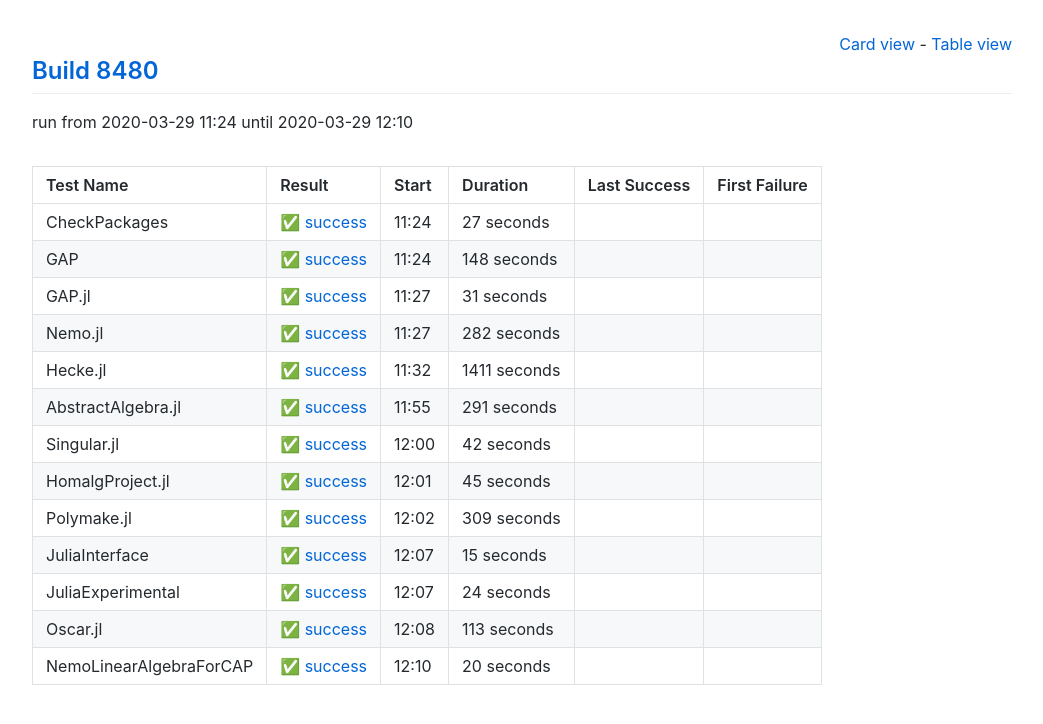
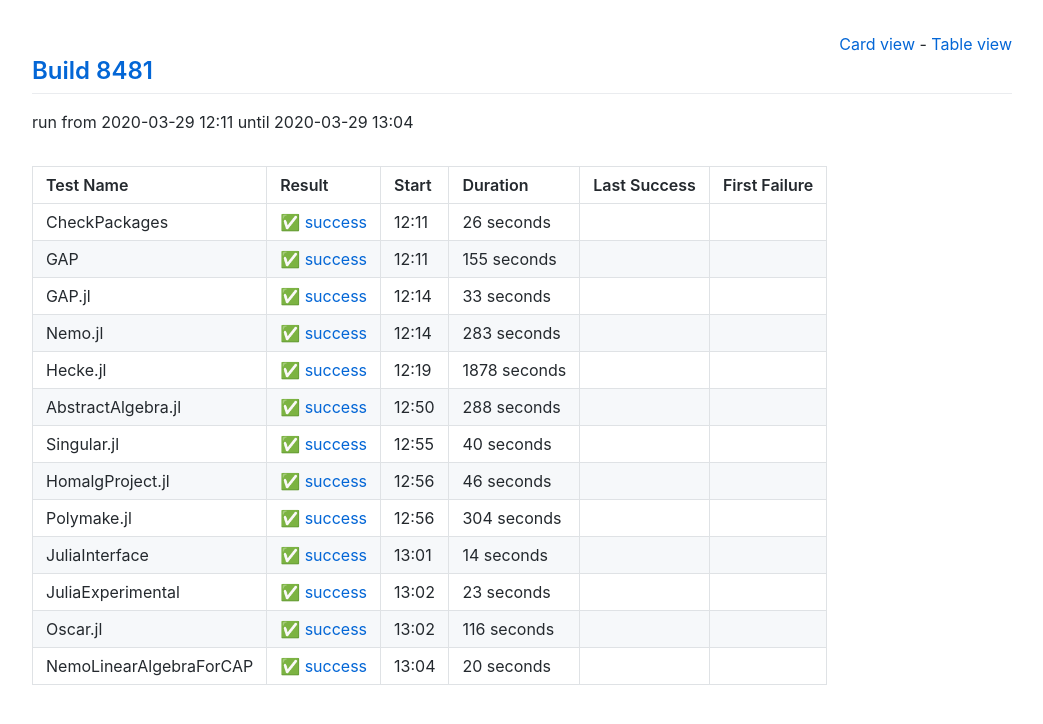
Before and after one commit to oscar-system/oscar-ci-status, a Jekyll site: the page built from table.html, in a window 1280 px wide. Shown: the top 724 px of the page, without its empty margins (118-1161 px from the left). Built offline with Jekyll 4.4.1, drawn with Linux system fonts in a browser that asks for light colours.

Commit message:
Build 8481

```diff
--- a/_data/ci.yml
+++ b/_data/ci.yml
@@ -1,137 +1,137 @@
-build: 8480
-build_url: https://oscarci.mathematik.uni-kl.de/job/oscar/8480/
+build: 8481
+build_url: https://oscarci.mathematik.uni-kl.de/job/oscar/8481/
 job: oscar
 tests:
-- duration: 27
+- duration: 26
   exitcode: 0
   first_failure: false
   first_failure_url: null
   last_success: false
   last_success_url: null
-  log: https://oscarci.mathematik.uni-kl.de/job/oscar/8480/artifact/logs/build-8480/CheckPackages.log
+  log: https://oscarci.mathematik.uni-kl.de/job/oscar/8481/artifact/logs/build-8481/CheckPackages.log
   name: CheckPackages
-  start: 2020-03-29 11:24
+  start: 2020-03-29 12:11
   status: success
   success: true
-- duration: 148
+- duration: 155
   exitcode: 0
   first_failure: false
   first_failure_url: null
   last_success: false
   last_success_url: null
-  log: https://oscarci.mathematik.uni-kl.de/job/oscar/8480/artifact/logs/build-8480/GAP.log
+  log: https://oscarci.mathematik.uni-kl.de/job/oscar/8481/artifact/logs/build-8481/GAP.log
   name: GAP
-  start: 2020-03-29 11:24
+  start: 2020-03-29 12:11
   status: success
   success: true
-- duration: 31
+- duration: 33
   exitcode: 0
   first_failure: false
   first_failure_url: null
   last_success: false
   last_success_url: null
-  log: https://oscarci.mathematik.uni-kl.de/job/oscar/8480/artifact/logs/build-8480/GAP.jl.log
+  log: https://oscarci.mathematik.uni-kl.de/job/oscar/8481/artifact/logs/build-8481/GAP.jl.log
   name: GAP.jl
-  start: 2020-03-29 11:27
+  start: 2020-03-29 12:14
   status: success
   success: true
-- duration: 282
+- duration: 283
   exitcode: 0
   first_failure: false
   first_failure_url: null
   last_success: false
   last_success_url: null
-  log: https://oscarci.mathematik.uni-kl.de/job/oscar/8480/artifact/logs/build-8480/Nemo.jl.log
+  log: https://oscarci.mathematik.uni-kl.de/job/oscar/8481/artifact/logs/build-8481/Nemo.jl.log
   name: Nemo.jl
-  start: 2020-03-29 11:27
+  start: 2020-03-29 12:14
   status: success
   success: true
-- duration: 1411
+- duration: 1878
   exitcode: 0
   first_failure: false
   first_failure_url: null
   last_success: false
   last_success_url: null
-  log: https://oscarci.mathematik.uni-kl.de/job/oscar/8480/artifact/logs/build-8480/Hecke.jl.log
+  log: https://oscarci.mathematik.uni-kl.de/job/oscar/8481/artifact/logs/build-8481/Hecke.jl.log
   name: Hecke.jl
-  start: 2020-03-29 11:32
+  start: 2020-03-29 12:19
   status: success
   success: true
-- duration: 291
+- duration: 288
   exitcode: 0
   first_failure: false
   first_failure_url: null
   last_success: false
   last_success_url: null
-  log: https://oscarci.mathematik.uni-kl.de/job/oscar/8480/artifact/logs/build-8480/AbstractAlgebra.jl.log
+  log: https://oscarci.mathematik.uni-kl.de/job/oscar/8481/artifact/logs/build-8481/AbstractAlgebra.jl.log
   name: AbstractAlgebra.jl
-  start: 2020-03-29 11:55
+  start: 2020-03-29 12:50
   status: success
   success: true
-- duration: 42
+- duration: 40
   exitcode: 0
   first_failure: false
   first_failure_url: null
   last_success: false
   last_success_url: null
-  log: https://oscarci.mathematik.uni-kl.de/job/oscar/8480/artifact/logs/build-8480/Singular.jl.log
+  log: https://oscarci.mathematik.uni-kl.de/job/oscar/8481/artifact/logs/build-8481/Singular.jl.log
   name: Singular.jl
-  start: 2020-03-29 12:00
+  start: 2020-03-29 12:55
   status: success
   success: true
-- duration: 45
+- duration: 46
   exitcode: 0
   first_failure: false
   first_failure_url: null
   last_success: false
   last_success_url: null
-  log: https://oscarci.mathematik.uni-kl.de/job/oscar/8480/artifact/logs/build-8480/HomalgProject.jl.log
+  log: https://oscarci.mathematik.uni-kl.de/job/oscar/8481/artifact/logs/build-8481/HomalgProject.jl.log
   name: HomalgProject.jl
-  start: 2020-03-29 12:01
+  start: 2020-03-29 12:56
   status: success
   success: true
-- duration: 309
+- duration: 304
   exitcode: 0
   first_failure: false
   first_failure_url: null
   last_success: false
   last_success_url: null
-  log: https://oscarci.mathematik.uni-kl.de/job/oscar/8480/artifact/logs/build-8480/Polymake.jl.log
+  log: https://oscarci.mathematik.uni-kl.de/job/oscar/8481/artifact/logs/build-8481/Polymake.jl.log
   name: Polymake.jl
-  start: 2020-03-29 12:02
+  start: 2020-03-29 12:56
   status: success
   success: true
-- duration: 15
+- duration: 14
   exitcode: 0
   first_failure: false
   first_failure_url: null
   last_success: false
   last_success_url: null
-  log: https://oscarci.mathematik.uni-kl.de/job/oscar/8480/artifact/logs/build-8480/JuliaInterface.log
+  log: https://oscarci.mathematik.uni-kl.de/job/oscar/8481/artifact/logs/build-8481/JuliaInterface.log
   name: JuliaInterface
-  start: 2020-03-29 12:07
+  start: 2020-03-29 13:01
   status: success
   success: true
-- duration: 24
+- duration: 23
   exitcode: 0
   first_failure: false
   first_failure_url: null
   last_success: false
   last_success_url: null
-  log: https://oscarci.mathematik.uni-kl.de/job/oscar/8480/artifact/logs/build-8480/JuliaExperimental.log
+  log: https://oscarci.mathematik.uni-kl.de/job/oscar/8481/artifact/logs/build-8481/JuliaExperimental.log
   name: JuliaExperimental
-  start: 2020-03-29 12:07
+  start: 2020-03-29 13:02
   status: success
   success: true
-- duration: 113
+- duration: 116
   exitcode: 0
   first_failure: false
   first_failure_url: null
   last_success: false
   last_success_url: null
-  log: https://oscarci.mathematik.uni-kl.de/job/oscar/8480/artifact/logs/build-8480/Oscar.jl.log
+  log: https://oscarci.mathematik.uni-kl.de/job/oscar/8481/artifact/logs/build-8481/Oscar.jl.log
   name: Oscar.jl
-  start: 2020-03-29 12:08
+  start: 2020-03-29 13:02
   status: success
   success: true
 - duration: 20
@@ -140,8 +140,8 @@ tests:
   first_failure_url: null
   last_success: false
   last_success_url: null
-  log: https://oscarci.mathematik.uni-kl.de/job/oscar/8480/artifact/logs/build-8480/NemoLinearAlgebraForCAP.log
+  log: https://oscarci.mathematik.uni-kl.de/job/oscar/8481/artifact/logs/build-8481/NemoLinearAlgebraForCAP.log
   name: NemoLinearAlgebraForCAP
-  start: 2020-03-29 12:10
+  start: 2020-03-29 13:04
   status: success
   success: true
```
Also changed, not shown: README.md.
